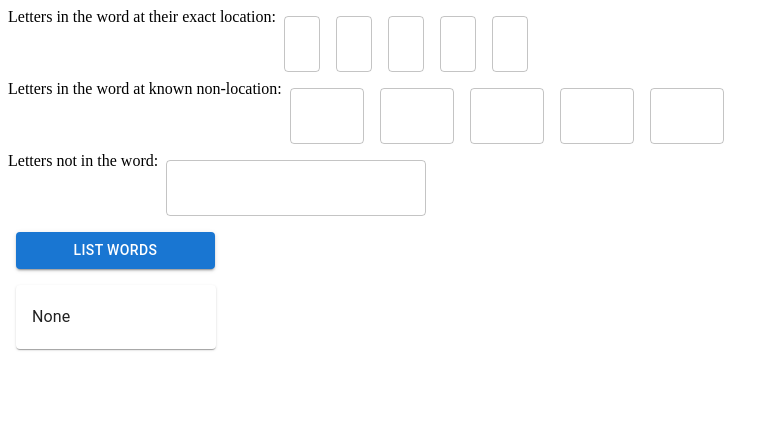
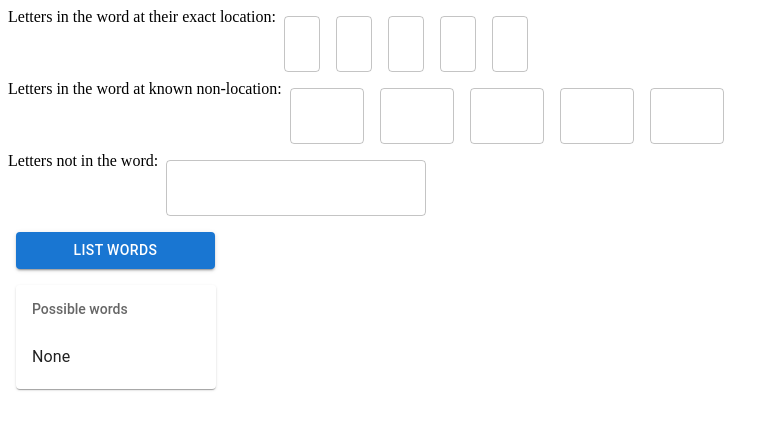
Before and after one commit to tshaffer/twordleClient, a React app: page / in a window 1280 px wide. Both pictures are taken after a click on the button "LIST WORDS". Shown: the top 430 px of the page, without its empty margins (0-779 px from the left). Built offline with nearby package versions, Linux system fonts and the light colour scheme; no server answers; the HTML template or start-up script is replaced by a standard one.

Commit message:
ongoing - checkpoint.

```diff
--- a/src/components/App.tsx
+++ b/src/components/App.tsx
@@ -20,7 +20,7 @@ import {
   getLettersNotInWord,
   getPossibleWords,
 } from '../selectors';
-import { List, ListItem, ListItemText, Paper } from '@mui/material';
+import { List, ListItem, ListItemText, ListSubheader, Paper } from '@mui/material';
 import _ = require('lodash');
 
 export interface AppProps {
@@ -35,6 +35,8 @@ export interface AppProps {
 }
 
 const App = (props: AppProps) => {
+
+  const [listWordsInvoked, setListWordsInvoked] = React.useState(false);
 
   React.useEffect(() => {
     init();
@@ -117,6 +119,7 @@ const App = (props: AppProps) => {
   };
 
   const handleListWords = () => {
+    setListWordsInvoked(true);
     props.onListWords();
   };
 
@@ -147,7 +150,24 @@ const App = (props: AppProps) => {
     }
   };
 
-  const wordList = renderWordList();
+  const renderWordListElement = () => {
+    if (!listWordsInvoked) {
+      return null;
+    }
+    const wordList = renderWordList();
+    return (
+      <Paper style={{ maxHeight: 200, overflow: 'auto' }}>
+        <List
+          subheader={<ListSubheader>Possible words</ListSubheader>}
+        >
+          {wordList}
+        </List>
+      </Paper>
+    );
+
+  };
+
+  const wordListElement = renderWordListElement();
 
   return (
     <Box
@@ -258,11 +278,7 @@ const App = (props: AppProps) => {
       >
         List words
       </Button>
-      <Paper style={{ maxHeight: 200, overflow: 'auto' }}>
-        <List>
-          {wordList}
-        </List>
-      </Paper>
+      {wordListElement}
     </Box>
   );
 };
```
